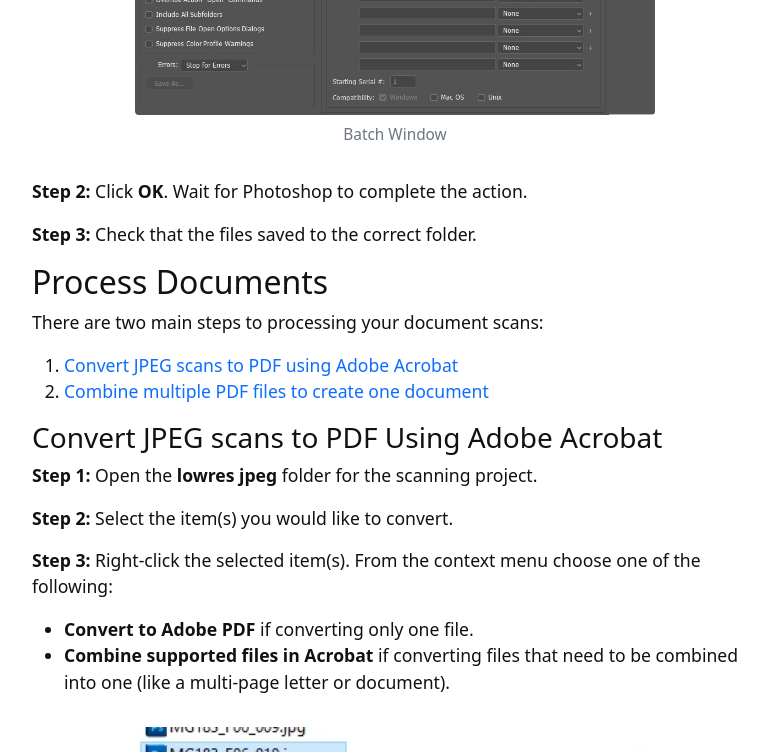
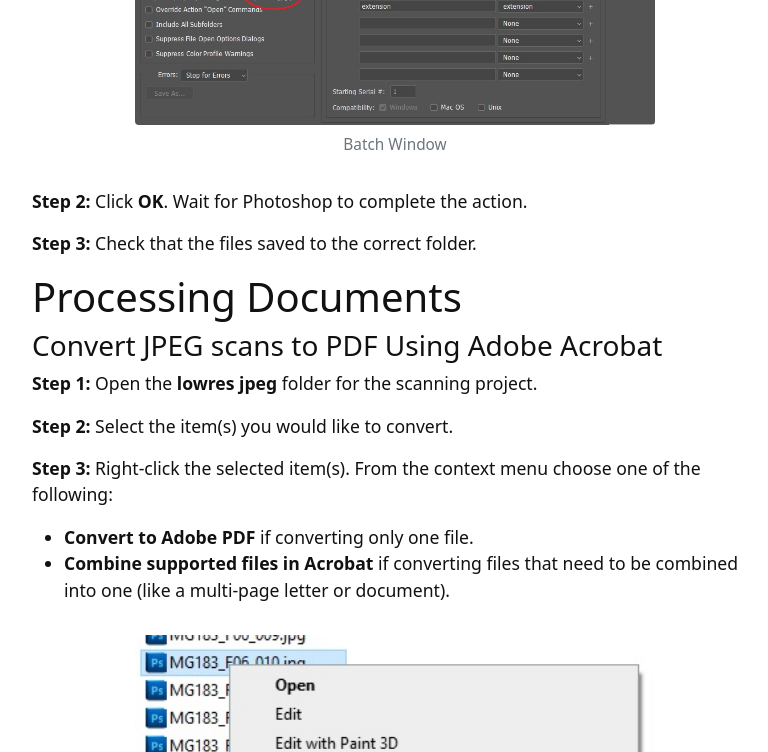
Before and after one commit to kitstokes/digi-proc, a Jekyll site: the page built from content/1-processing.md, in a window 1280 px wide and 900 px high, scrolled down 2669 px, cut to the strip 0-752 px from the top of the window. Shown: the whole strip, without its empty margins (245-1013 px from the left). Built offline with Jekyll 4.4.1, drawn with Linux system fonts in a browser that asks for light colours; some of the changed text lies outside the part shown.

Commit message:
Update 1-processing.md

```diff
--- a/content/1-processing.md
+++ b/content/1-processing.md
@@ -20,7 +20,7 @@ Contents:
 5. [Create Photoshop Actions](#actions)
 
 {:#images}
-## Process Images
+# Processing Images
 
 There are two main steps to processing your image scans:
 
@@ -78,14 +78,8 @@ There are two main steps to processing your image scans:
 **Step 3:** Check that the files saved to the correct folder.
 
 {:#documents}
-## Process Documents
+# Processing Documents
 
-There are two main steps to processing your document scans:
-
-1. [Convert JPEG scans to PDF using Adobe Acrobat](#convert)
-2. [Combine multiple PDF files to create one document](#combine)
-
-{:convert}
 ### Convert JPEG scans to PDF Using Adobe Acrobat
 
 **Step 1:** Open the **lowres jpeg** folder for the scanning project.
```
